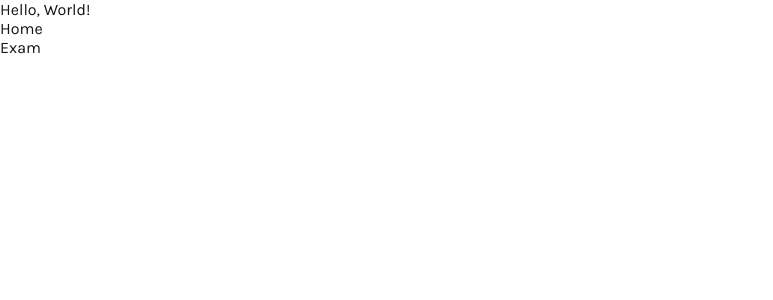
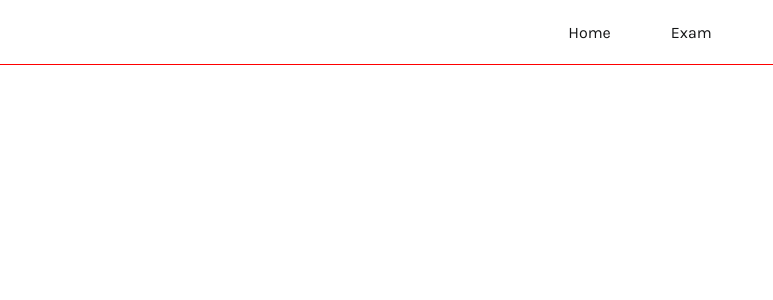
Before and after one commit to mritunjaysaha/final-year-project-fe, a React (Create React App) app: page / in a window 1280 px wide. Shown: the top 300 px of the page, without its empty margins (0-773 px from the left). Built offline with nearby package versions, Linux system fonts and the light colour scheme.

Commit message:
updated navbar and added exam component

```diff
--- a/src/App.js
+++ b/src/App.js
@@ -2,15 +2,21 @@ import { BrowserRouter, Route, Switch } from "react-router-dom";
 
 import { LandingPage } from "./Components/LandingPage";
 import { Navbar } from "./Components/Navbar";
+import { Exam } from "./Components/Exam";
+
+import { navLinks } from "./utils/navlinks";
 
 function App() {
     return (
         <>
             <BrowserRouter>
-                <LandingPage />
+                {/* <LandingPage /> */}
                 <Navbar />
 
-                <Switch>{/* TODO: Exam Route [Protected route] */}</Switch>
+                <Switch>
+                    {/* TODO: Exam Route [Protected route] */}
+                    <Route exact path={navLinks.exam} component={Exam} />
+                </Switch>
             </BrowserRouter>
         </>
     );
--- /dev/null
+++ b/src/Components/Exam/exam.module.scss
@@ -0,0 +1,8 @@
+@import "../../styles/abstract/mixins.scss";
+@import "../../styles/abstract/variables.scss";
+
+.examContainer {
+    // height: 100vh;
+    width: 100vw;
+    overflow-x: hidden;
+}
--- /dev/null
+++ b/src/Components/Exam/index.js
@@ -0,0 +1,5 @@
+import styles from "./exam.module.scss";
+
+export function Exam() {
+    return <section className={styles.examContainer}></section>;
+}
--- a/src/Components/Navbar/index.js
+++ b/src/Components/Navbar/index.js
@@ -1,9 +1,11 @@
 import { Link } from "react-router-dom";
 import { navLinks } from "../../utils/navlinks";
 
+import styles from "./navbar.module.scss";
+
 export function Navbar() {
     return (
-        <nav>
+        <nav className={styles.nav}>
             <p>
                 <Link to={navLinks.home}>Home</Link>
             </p>
--- /dev/null
+++ b/src/Components/Navbar/navbar.module.scss
@@ -0,0 +1,26 @@
+@import "../../styles/abstract/mixins.scss";
+@import "../../styles/abstract/variables.scss";
+
+.nav {
+    width: 100vw;
+
+    border-bottom: 1px solid red;
+
+    display: flex;
+    justify-content: center;
+
+    p {
+        display: grid;
+        place-items: center;
+
+        height: 6.4rem;
+
+        padding: 0 2rem;
+
+        margin-right: 2rem;
+
+        &:last-of-type {
+            margin-right: 0;
+        }
+    }
+}
--- /dev/null
+++ b/src/Components/atoms/button.jsx
@@ -0,0 +1,3 @@
+export function Button({ children }) {
+    return <button>{children}</button>;
+}
--- a/src/styles/global.scss
+++ b/src/styles/global.scss
@@ -7,22 +7,25 @@
 *,
 *::after,
 *::before {
-    margin: 0;
-    padding: 0;
     box-sizing: border-box;
     text-decoration: none;
     list-style: none;
+
+    margin: 0;
+    padding: 0;
 }
 
 html {
     font-size: 62.5%;
     scroll-behavior: smooth;
+    box-sizing: border-box;
 }
 
 body {
     font-family: $ffAlpha;
     font-size: $fs14;
     color: $text-color-alpha;
+    overflow-x: hidden;
 
     @include breakpoint(tablet) {
         font-size: $fs16;
```
Also changed, not shown: 1 other file (tests, documents, lock files or other folders).
